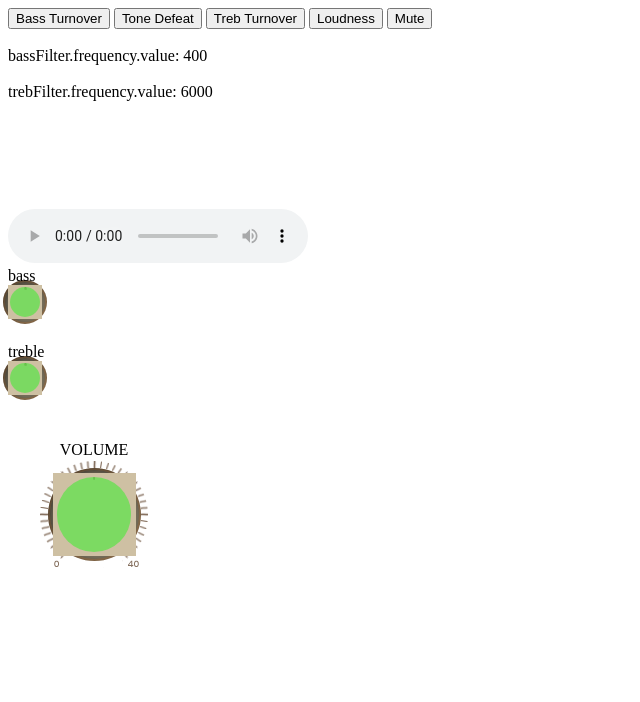
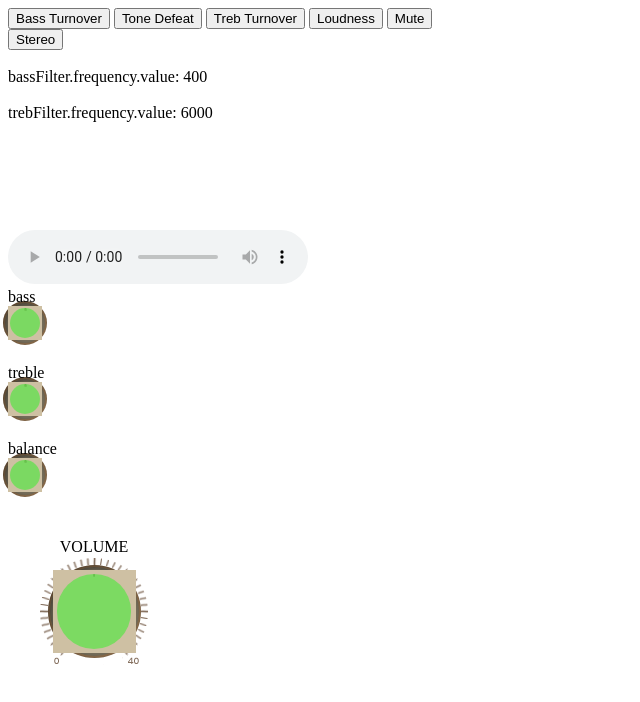
Before and after one commit to livi17/harmanKardon, a plain HTML site: page test2.html in a window 1280 px wide. Shown: the whole page, without its empty margins (0-640 px from the left). Drawn offline with Linux system fonts and the light colour scheme.

Commit message:
Audio Nodes added linearly

```diff
--- a/test2.html
+++ b/test2.html
@@ -94,7 +94,7 @@
 			background: url('img/base_one_knob.png');
 			background-repeat: no-repeat;
 		}
-		#treble-knob, #bass-knob{
+		#treble-knob, #bass-knob, #balance-knob{
 			position: relative;
 			height:34px;
 			width: 34px;
@@ -108,6 +108,7 @@
 		<button id="treb-turnover-button">Treb Turnover</button>
 		<button id="loudness-button">Loudness</button>
 		<button id="mute-button">Mute</button><br>
+		<button id="stereo-button">Stereo</button><br>
 
 		<br>
 		<div id="bassStatus"></div><br>
@@ -121,8 +122,10 @@
 		<br>
 		bass
 		<div id="bass-knob" class="knob big-knob"><br>
-			treble
+		treble
 		<div id="treble-knob" class="knob big-knob"><br>
+		balance
+		<div id="balance-knob" class="knob big-knob"><br>
 		<div id="volume">
 			<div id="volume-text" class="interfaceText-uppercase">VOLUME</div>
 			<div id="volume-dial-holder">
@@ -142,6 +145,18 @@
 			bassFilter.type = "lowshelf";
 		var trebFilter = context.createBiquadFilter();
 			trebFilter.type = "highshelf";
+		var panner = context.createPanner();
+			panner.panningModel = 'equalpower';
+			panner.distanceModel = 'inverse';
+			panner.refDistance = 1;
+			panner.maxDistance = 10000;
+			panner.rolloffFactor = 1;
+			panner.coneInnerAngle = 360;
+			panner.coneOuterAngle = 0;
+			panner.coneOuterGain = 0;
+			panner.setOrientation(1,0,0);
+		var listener = context.listener;
+			listener.setOrientation(0,0,-1,0,1,0);
 
 		var bassTurnover = false;
 		var trebTurnover = false;
@@ -152,6 +167,7 @@
 		var mute = false;
 		var currTrebFiltGain;
 		var currBassFiltGain;
+		var stereo = false;
 
 		gainNode.gain.value = currVolume;
 
@@ -192,14 +208,61 @@
 				eq();
 			});
 
+			var stereoBut = document.getElementById("stereo-button");
+			stereoBut.addEventListener("click", function(event) {
+				stereo = !stereo;
+				console.log("stereo: "+stereo);
+				if(stereo){
+					panner.panningModel = 'equalpower';
+				} else {
+					panner.panningModel = 'HRTF';
+				}
+
+				eq();
+			});
+
+			function pan(range) {
+			  var xDeg = parseInt(range);
+			  var zDeg = xDeg + 280;
+			  if (zDeg > 280) {
+			    zDeg = 540 - zDeg;
+			  }
+			  var x = Math.sin(xDeg * (Math.PI / 540));
+			  var z = Math.sin(zDeg * (Math.PI / 540));
+			  panner.setPosition(x, 0, z);
+			  console.log("range: "+range);
+			  console.log("xDeg: "+xDeg);
+			  console.log("x: "+x);
+			  console.log("z: "+z);
+			}
+
+			var balanceDial = JogDial(document.getElementById('balance-knob'), {
+		        debug: true,
+		        wheelSize: '90%',
+		        zIndex: '100',
+		        touchMode: 'wheel',
+		        knobSize: '10%',
+		        minDegree: -140,
+		        maxDegree: 140,
+		        degreeStartAt: 0
+		    }).on("mousemove", function(event){
+		        var balance =  Math.round(event.target.rotation);
+		        pan(balance);
+		        console.log("balance1: "+balance);
+
+
+		        //document.getElementById("bassFilterGainStatus").innerHTML = "bassFilter.gain.value: "+bassFilter.gain.value;
+		    })
+
+
 			var bassDial = JogDial(document.getElementById('bass-knob'), {
 		        debug: true,
 		        wheelSize: '90%',
 		        zIndex: '100',
 		        touchMode: 'wheel',
 		        knobSize: '10%',
-		        minDegree: -120,
-		        maxDegree: 120,
+		        minDegree: -140,
+		        maxDegree: 140,
 		        degreeStartAt: 0
 		    }).on("mousemove", function(event){
 		        var bass = currBassFiltGain + (event.target.rotation + 140) / 280 * 10;
@@ -215,8 +278,8 @@
 		        zIndex: '100',
 		        touchMode: 'wheel',
 		        knobSize: '10%',
-		        minDegree: -120,
-		        maxDegree: 120,
+		        minDegree: -140,
+		        maxDegree: 140,
 		        degreeStartAt: 0
 		    }).on("mousemove", function(event){
 		    	var treble = currTrebFiltGain + (event.target.rotation + 140) / 280 * 10;
@@ -312,7 +375,8 @@
 				document.getElementById("gainNodeStatus").innerHTML = "gainNode.gain.value: "+gainNode.gain.value;
 
 			}
-				source.connect(gainNode);
+				source.connect(panner);
+				panner.connect(gainNode);
 				gainNode.connect(bassFilter);
 				bassFilter.connect(trebFilter);
 				trebFilter.connect(context.destination);
```
Also changed, not shown: js/radioReceiver.js (+33 -15 lines).
